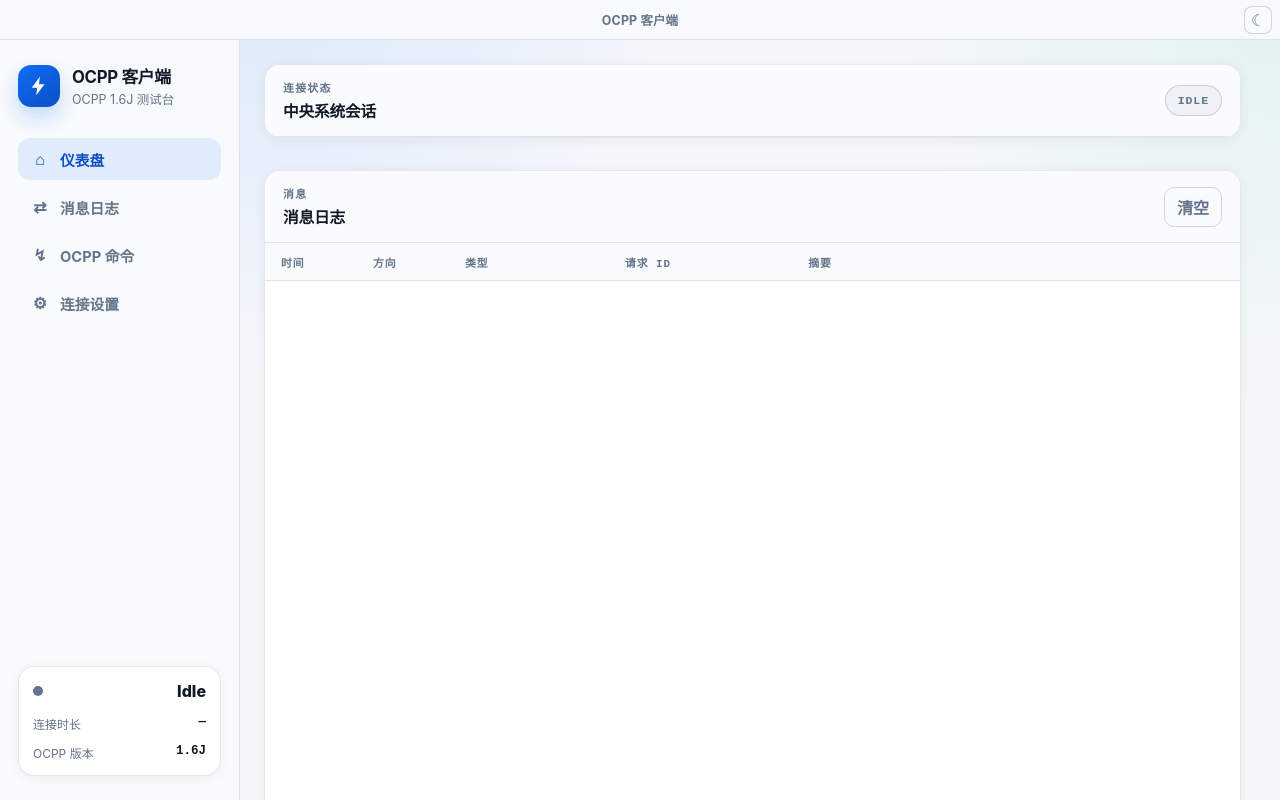
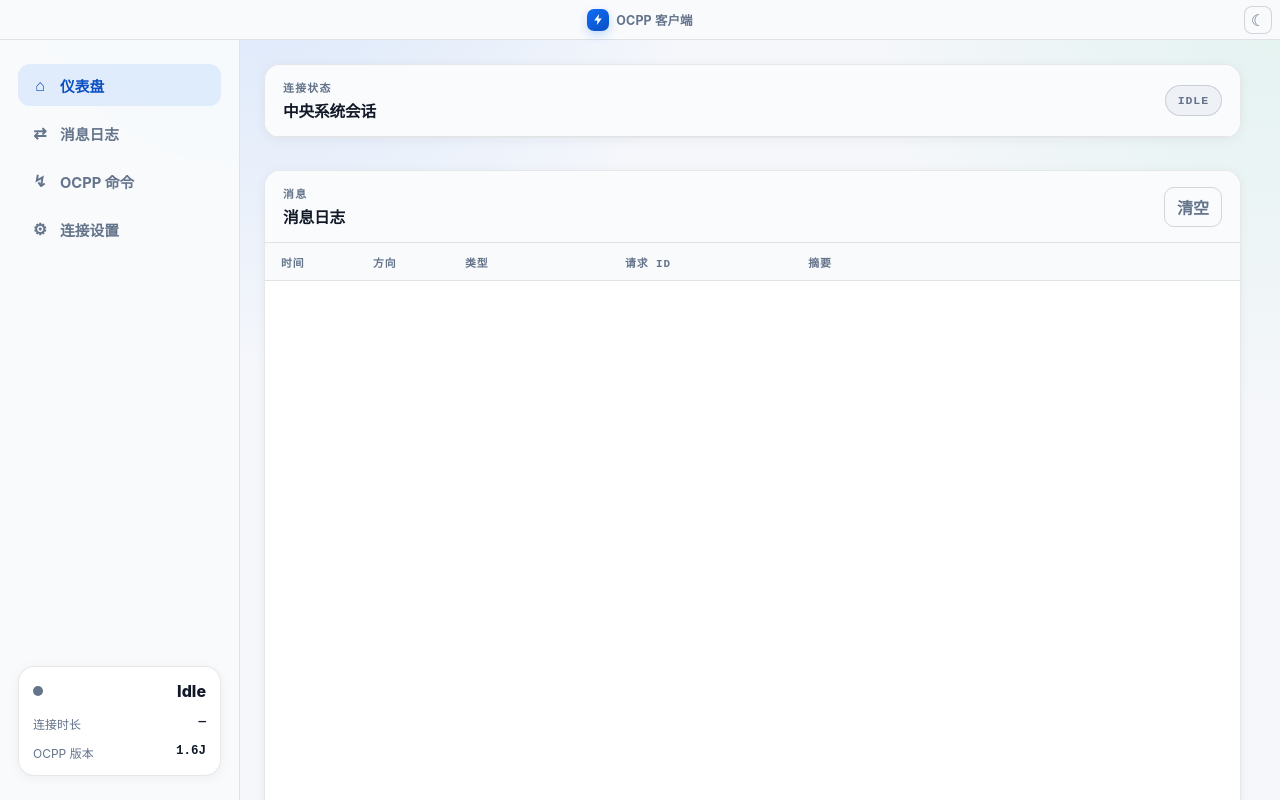
Before and after one commit to ForbiddenR/oclient, a website built with Vite: page src/renderer/index.html in a window 1280 px wide. Built offline with nearby package versions, Linux system fonts and the light colour scheme.

Commit message:
optimize the ui

```diff
--- a/src/renderer/app.ts
+++ b/src/renderer/app.ts
@@ -502,23 +502,18 @@ export function createApp(root: HTMLElement): void {
 function buildAppMarkup(): string {
   return `
     <header class="app-titlebar">
-      <div class="app-titlebar-title">OCPP 客户端</div>
+      <div class="app-titlebar-brand">
+        <span class="app-titlebar-icon" aria-hidden="true">
+          <svg viewBox="0 0 24 24" fill="currentColor"><path d="M13 2 4 14h6l-1 8 9-12h-6l1-8Z"/></svg>
+        </span>
+        <div class="app-titlebar-title">OCPP 客户端</div>
+      </div>
       <button id="themeToggleButton" class="theme-toggle" type="button">
         <span aria-hidden="true"></span>
       </button>
     </header>
     <section class="app-shell" aria-label="OCPP 客户端仪表盘">
       <aside class="rail" aria-label="应用导航">
-        <div class="rail-brand">
-          <span class="brand-mark" aria-hidden="true">
-            <svg viewBox="0 0 24 24" fill="currentColor"><path d="M13 2 4 14h6l-1 8 9-12h-6l1-8Z"/></svg>
-          </span>
-          <div>
-            <h1>OCPP 客户端</h1>
-            <p>OCPP 1.6J 测试台</p>
-          </div>
-        </div>
-
         <nav class="rail-nav" aria-label="仪表盘分区">
           <a class="active" href="#/dashboard" data-route-link="dashboard" title="仪表盘" aria-label="仪表盘"><span class="rail-icon" aria-hidden="true">⌂</span><span>仪表盘</span></a>
           <a href="#/messages" data-route-link="messages" title="消息日志" aria-label="消息日志"><span class="rail-icon" aria-hidden="true">⇄</span><span>消息日志</span></a>
--- a/src/renderer/styles.css
+++ b/src/renderer/styles.css
@@ -149,8 +149,31 @@ p {
   -webkit-app-region: drag;
 }
 
+.app-titlebar-brand {
+  display: flex;
+  align-items: center;
+  gap: 7px;
+  max-width: 60%;
+}
+
+.app-titlebar-icon {
+  display: grid;
+  place-items: center;
+  flex: none;
+  width: 22px;
+  height: 22px;
+  border-radius: 7px;
+  background: linear-gradient(145deg, var(--blue), var(--blue-deep));
+  color: #fff;
+  box-shadow: 0 4px 10px rgba(15, 109, 246, 0.22);
+}
+
+.app-titlebar-icon svg {
+  width: 13px;
+  height: 13px;
+}
+
 .app-titlebar-title {
-  max-width: 60%;
   overflow: hidden;
   color: var(--muted);
   font-size: 0.78rem;
@@ -212,41 +235,6 @@ p {
   backdrop-filter: blur(18px);
 }
 
-.rail-brand {
-  display: flex;
-  align-items: center;
-  gap: 12px;
-  margin-bottom: 30px;
-}
-
-.brand-mark {
-  display: grid;
-  place-items: center;
-  width: 42px;
-  height: 42px;
-  border-radius: 13px;
-  background: linear-gradient(145deg, var(--blue), var(--blue-deep));
-  color: #fff;
-  box-shadow: 0 10px 20px rgba(15, 109, 246, 0.24);
-}
-
-.brand-mark svg {
-  width: 22px;
-  height: 22px;
-}
-
-.rail-brand h1 {
-  margin: 0;
-  font-size: 1.05rem;
-  letter-spacing: -0.02em;
-}
-
-.rail-brand p {
-  margin: 2px 0 0;
-  color: var(--muted);
-  font-size: 0.78rem;
-}
-
 .rail-nav {
   min-height: 0;
   overflow-y: auto;
@@ -1502,12 +1490,6 @@ p {
     padding: 18px 10px;
   }
 
-  .rail-brand {
-    justify-content: center;
-    margin-bottom: 22px;
-  }
-
-  .rail-brand div,
   .rail-nav a span:not(.rail-icon),
   .rail-summary {
     display: none;
```
